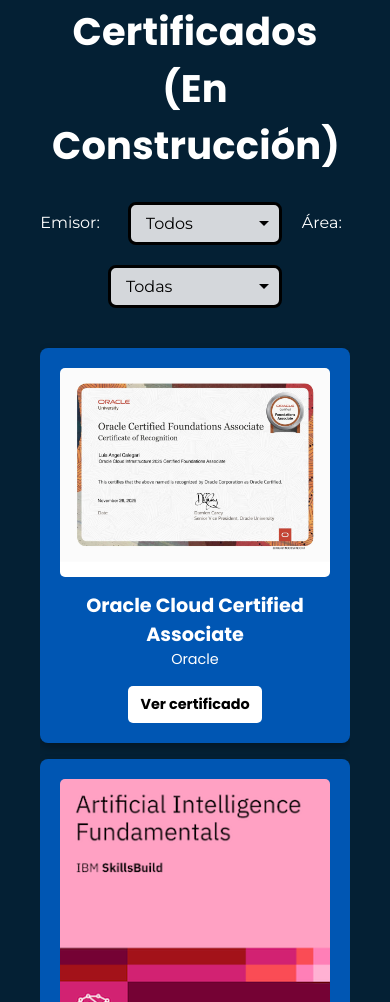
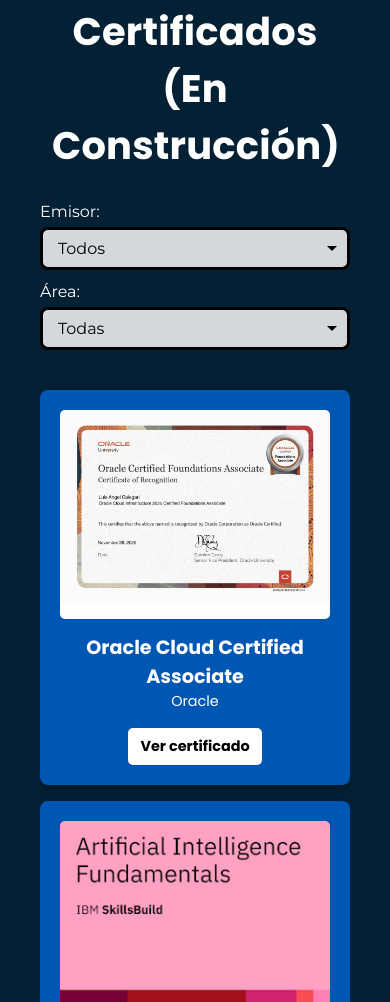
Before and after one commit to Calegaris/mi-portfolio-calegari, a plain HTML site: page index.html in a window 390 px wide. Shown: the part 5079-6081 px from the top of the page. Drawn offline with nearby package versions, Linux system fonts and the light colour scheme.

Commit message:
ubicacion de filtros de certificados para mobile arreglados

```diff
--- a/css/styles.css
+++ b/css/styles.css
@@ -792,6 +792,68 @@ h3 {
   background-size: 10px 5px;
   padding-right: 30px;
   /* Espacio para la flecha */
+}
+
+/* Nuevo: agrupar label+select para responsive en certificados */
+.filter-item {
+  display: flex;
+  align-items: center;
+  gap: 10px;
+  /* permiten que label y select queden en la misma fila cuando haya espacio */
+}
+
+/* Ajustes visuales para los labels dentro del control */
+.filter-item label {
+  display: inline-block;
+  min-width: 88px;
+  font-size: 1rem;
+  text-align: left;
+  margin: 0;
+  color: var(--white-color);
+}
+
+/* Default: selects con tamaño razonable */
+.filter-item select {
+  min-width: 220px;
+  max-width: 320px;
+}
+
+/* Mobile: apilar los controles y asegurar que label + select se vean bien */
+@media (max-width: 768px) {
+  .filter-controls {
+    flex-direction: column;
+    align-items: center;
+    gap: 12px;
+  }
+
+  .filter-item {
+    width: 100%;
+    max-width: 520px;
+    justify-content: space-between;
+  }
+
+  .filter-item select {
+    width: calc(100% - 100px);
+    max-width: none;
+  }
+}
+
+/* Pequeñas pantallas: cada par label+select apilado verticalmente */
+@media (max-width: 420px) {
+  .filter-item {
+    flex-direction: column;
+    align-items: stretch;
+    gap: 6px;
+  }
+
+  .filter-item label {
+    min-width: 0;
+    text-align: left;
+  }
+
+  .filter-item select {
+    width: 100%;
+  }
 }
 
 /* Carrusel */
@@ -1105,6 +1167,33 @@ form textarea {
   transition-delay: 0s;
 }
 
+@media (max-width: 768px) {
+
+  /* móvil: tooltip del botón deshabilitado se muestra debajo y no sobresale */
+  .btn.repo-disabled[data-tooltip]::after {
+    top: calc(100% + 8px);
+    bottom: auto;
+    left: 50%;
+    transform: translateX(-50%);
+    max-width: calc(100vw - 32px);
+    white-space: normal;
+    text-align: center;
+    padding: 8px 10px;
+    z-index: 9999;
+    box-shadow: 0 6px 14px rgba(0, 0, 0, 0.45);
+    opacity: 0;
+    visibility: hidden;
+    transition: opacity 0.12s ease, transform 0.12s ease, visibility 0s linear 0.12s;
+  }
+
+  .btn.repo-disabled:hover[data-tooltip]::after,
+  .btn.repo-disabled:focus[data-tooltip]::after {
+    opacity: 1;
+    visibility: visible;
+    transform: translateX(-50%) translateY(0);
+  }
+}
+
 /* Estilo del footer */
 footer {
   background-color: var(--primary-color);
--- a/index.html
+++ b/index.html
@@ -241,6 +241,7 @@
             <h2>Certificados (En Construcción)</h2>
 
             <div class="filter-controls">
+                <div class="filter-item">
                     <label for="emitter-select">Emisor:</label>
                     <select id="emitter-select">
                         <option value="all">Todos</option>
@@ -250,7 +251,9 @@
                         <option value="oracle-cloud">Oracle Cloud</option>
                         <option value="ibm">IBM</option>
                     </select>
+                </div>
 
+                <div class="filter-item">
                     <label for="area-select">Área:</label>
                     <select id="area-select">
                         <option value="all">Todas</option>
@@ -260,6 +263,7 @@
                         <option value="cloud">Cloud</option>
                         <option value="ia">IA</option>
                     </select>
+                </div>
             </div>
 
             <!-- Carrusel dinámico -->
```
Lines whose indentation alone changed are shown as unchanged.
